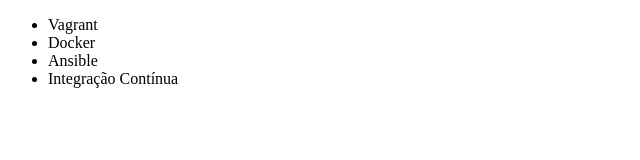
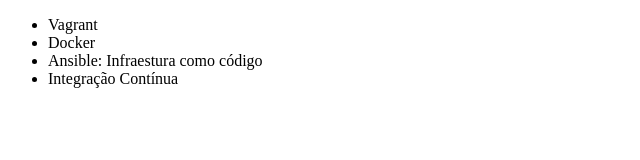
Before and after one commit to Pedro-Lelis/alura-git, a plain HTML site: page index.html in a window 1280 px wide. Shown: the whole page, without its empty margins (0-640 px from the left). Drawn offline with Linux system fonts and the light colour scheme.

Commit message:
Mudando nome do curso de Ansible

```diff
--- a/index.html
+++ b/index.html
@@ -8,7 +8,7 @@
     <ul>
         <li>Vagrant</li>
         <li>Docker</li>
-        <li>Ansible</li>
+        <li>Ansible: Infraestura como código </li>
         <li>Integração Contínua</li>
     </ul>
 </body>
```
